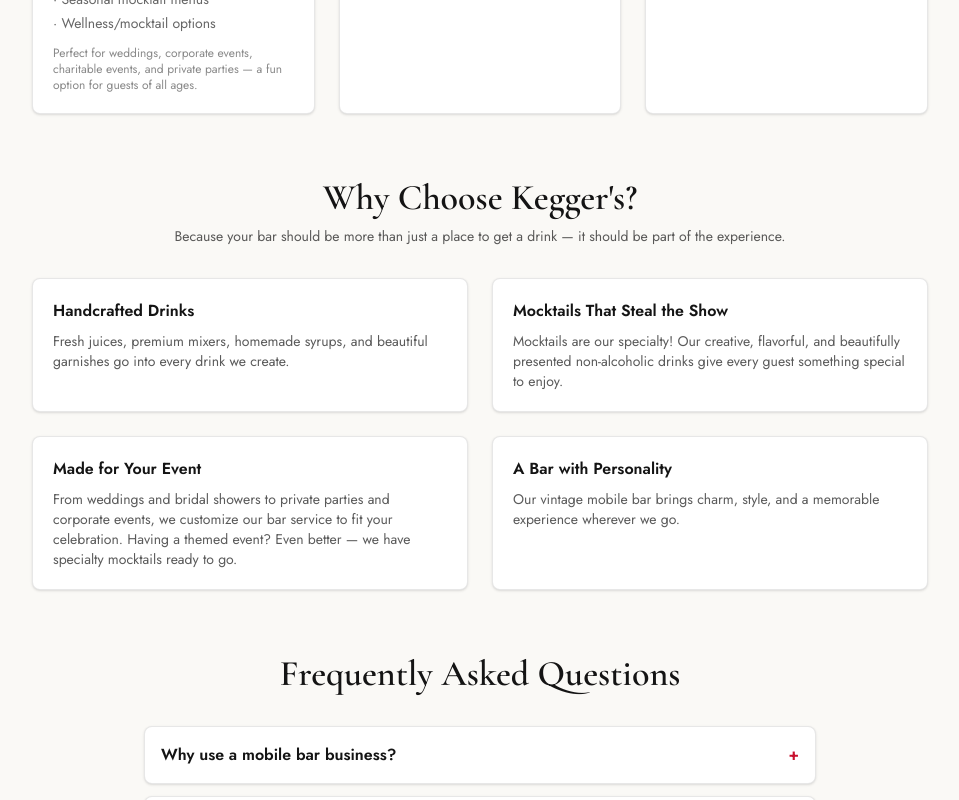
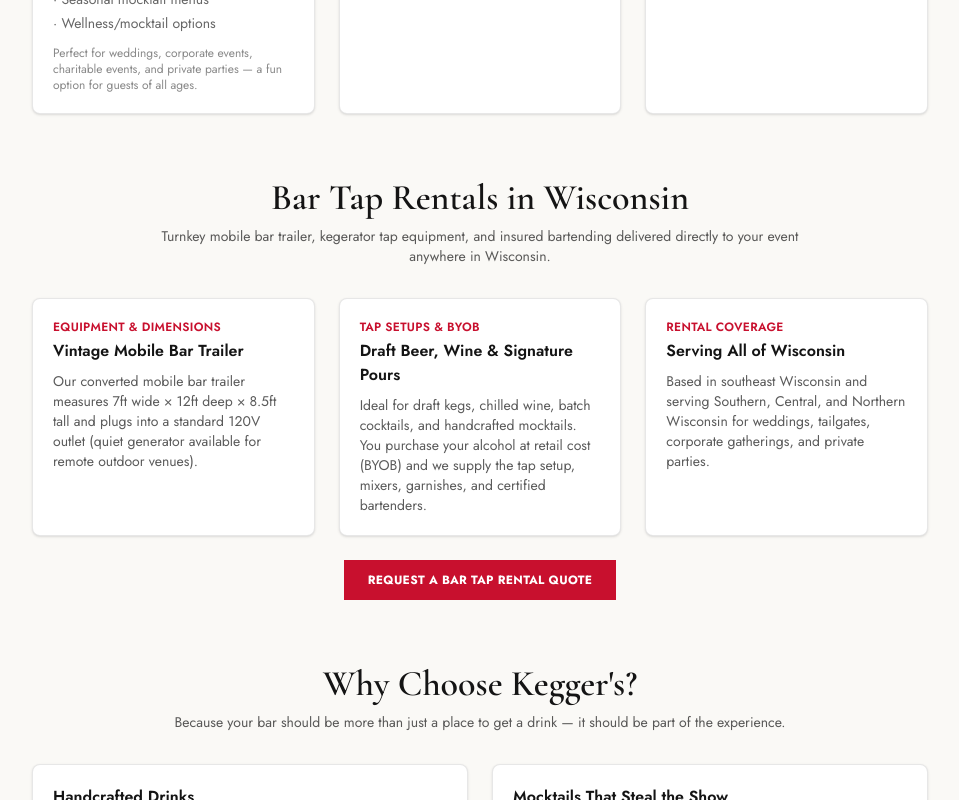
Before and after one commit to ZachAH/KeggersMobileBar, a React (Vite) app: page /what-we-offer in a window 1280 px wide. Shown: the part 643-1443 px from the top of the page, without its empty margins (160-1119 px from the left). Built offline with nearby package versions, Linux system fonts and the light colour scheme; no server answers.

Commit message:
Optimize SEO metadata and add Bar Tap Rentals in Wisconsin sections

```diff
--- a/src/hooks/useSEO.ts
+++ b/src/hooks/useSEO.ts
@@ -21,7 +21,7 @@
 
 export function useSEO({ title, description, noindex = false }: SEOOptions) {
   useEffect(() => {
-    const fullTitle = title === SITE_NAME ? title : `${title} | ${SITE_NAME}`
+    const fullTitle = title.startsWith(SITE_NAME) ? title : `${title} | ${SITE_NAME}`
     const canonicalUrl = `${SITE_URL}${window.location.pathname}`
 
     document.title = fullTitle
--- a/src/pages/Home.tsx
+++ b/src/pages/Home.tsx
@@ -24,9 +24,9 @@
 
 export function Home() {
   useSEO({
-    title: 'Keggers Mobile Bar',
+    title: 'Keggers Mobile Bar | Mobile Bartending & Tap Rentals in Wisconsin',
     description:
-      "Keggers Mobile Bar is a family-owned mobile bar service in Wisconsin, specializing in handcrafted mocktails alongside signature cocktails and beer & wine service for weddings, private parties, corporate events, and charitable events.",
+      'Serving southeast Wisconsin with mobile bar catering, kegerator tap rentals, and bartending for weddings & private events. Get a free quote.',
   })
   const { data: locations } = useLocations()
   const { upcoming: upcomingLocations } = splitLocationsByDate(locations)
@@ -131,6 +131,85 @@
         </Reveal>
       </div>
 
+      <div className="border-t border-noir/10 bg-white px-6 py-20 sm:py-24">
+        <div className="mx-auto max-w-5xl">
+          <Reveal>
+            <p className="text-center text-xs font-semibold tracking-[0.25em] text-crimson uppercase">
+              Mobile Bar Trailer &amp; Tap Service
+            </p>
+            <h2 className="font-serif mt-2 text-center text-3xl font-semibold sm:text-4xl">
+              Bar Tap Rentals in Wisconsin
+            </h2>
+            <p className="mx-auto mt-4 max-w-2xl text-center text-base text-noir/70">
+              Whether you're planning a wedding reception, backyard celebration, or corporate
+              gathering, Keggers Mobile Bar delivers a turnkey mobile bar trailer, kegerator tap
+              setup, and certified bartending service straight to your venue.
+            </p>
+          </Reveal>
+          <div className="mt-12 grid gap-6 sm:grid-cols-3">
+            <Reveal delay={50}>
+              <div className="h-full rounded-xl border border-noir/10 bg-paper p-6 shadow-sm">
+                <p className="text-xs font-semibold tracking-wide text-crimson uppercase">
+                  Equipment &amp; Trailer Specs
+                </p>
+                <h3 className="font-serif mt-1 text-2xl font-semibold">Vintage Mobile Bar</h3>
+                <p className="mt-3 text-sm text-noir/70">
+                  Our custom-outfitted 7ft &times; 12ft mobile bar trailer (8.5ft tall) features
+                  cold storage, commercial prep space, and runs on a standard 120V outlet — with a
+                  quiet generator available for off-grid outdoor venues.
+                </p>
+              </div>
+            </Reveal>
+            <Reveal delay={150}>
+              <div className="h-full rounded-xl border border-noir/10 bg-paper p-6 shadow-sm">
+                <p className="text-xs font-semibold tracking-wide text-crimson uppercase">
+                  Custom Tap &amp; Pour Setups
+                </p>
+                <h3 className="font-serif mt-1 text-2xl font-semibold">
+                  Kegs, Cocktails &amp; Mocktails
+                </h3>
+                <p className="mt-3 text-sm text-noir/70">
+                  Serve chilled draft beer, wine, batch cocktails, or our signature handcrafted
+                  mocktails. With Wisconsin-compliant BYOB service, you supply the kegs and spirits
+                  at retail cost while our insured bartenders handle the taps and pours.
+                </p>
+              </div>
+            </Reveal>
+            <Reveal delay={250}>
+              <div className="h-full rounded-xl border border-noir/10 bg-paper p-6 shadow-sm">
+                <p className="text-xs font-semibold tracking-wide text-crimson uppercase">
+                  Statewide Rental Coverage
+                </p>
+                <h3 className="font-serif mt-1 text-2xl font-semibold">
+                  Southeast, Southern &amp; Central WI
+                </h3>
+                <p className="mt-3 text-sm text-noir/70">
+                  Based in southeast Wisconsin, we travel throughout Southern, Central, and Northern
+                  Wisconsin — bringing full bar tap rentals, cups, ice, homemade syrups, and fresh
+                  garnishes right to your event.
+                </p>
+              </div>
+            </Reveal>
+          </div>
+          <Reveal delay={300}>
+            <div className="mt-10 flex flex-wrap justify-center gap-4">
+              <Link
+                to="/contact"
+                className="bg-crimson px-7 py-3.5 text-sm font-bold tracking-wide text-white uppercase transition-colors hover:bg-noir"
+              >
+                Get a Free Quote
+              </Link>
+              <Link
+                to="/what-we-offer"
+                className="border border-noir px-7 py-3.5 text-sm font-semibold tracking-wide uppercase transition-colors hover:bg-noir hover:text-white"
+              >
+                Explore Packages &amp; FAQ
+              </Link>
+            </div>
+          </Reveal>
+        </div>
+      </div>
+
       <div className="bg-noir px-6 py-20 text-white sm:py-28">
         <Reveal>
           <Testimonials />
--- a/src/pages/WhatWeOffer.tsx
+++ b/src/pages/WhatWeOffer.tsx
@@ -1,3 +1,4 @@
+import { Link } from 'react-router-dom'
 import { Breadcrumbs } from '../components/Breadcrumbs'
 import { SectionHeading } from '../components/SectionHeading'
 import { faq } from '../data/faq'
@@ -6,9 +7,9 @@
 
 export function WhatWeOffer() {
   useSEO({
-    title: 'What We Offer',
+    title: 'What We Offer — Mobile Bartending & Bar Tap Rentals in Wisconsin',
     description:
-      'Mocktail bar service, cocktail bar service, and beer & wine service for weddings, corporate events, and private parties throughout Wisconsin — plus frequently asked questions.',
+      'Explore mobile bartending, bar tap rentals, handcrafted mocktail bars, cocktail catering, and beer & wine service across Wisconsin. Get a free quote.',
   })
 
   return (
@@ -41,6 +42,56 @@
             {service.footer && <p className="mt-3 text-xs text-noir/50">{service.footer}</p>}
           </div>
         ))}
+      </div>
+
+      <h2 className="font-serif mt-16 text-center text-4xl font-semibold text-noir">
+        Bar Tap Rentals in Wisconsin
+      </h2>
+      <p className="mx-auto mt-2 max-w-2xl text-center text-sm text-noir/70">
+        Turnkey mobile bar trailer, kegerator tap equipment, and insured bartending delivered
+        directly to your event anywhere in Wisconsin.
+      </p>
+      <div className="mt-8 grid gap-6 sm:grid-cols-3">
+        <div className="rounded-lg border border-noir/10 bg-white p-5 shadow-sm">
+          <p className="text-xs font-semibold tracking-wide text-crimson uppercase">
+            Equipment &amp; Dimensions
+          </p>
+          <p className="mt-1 font-semibold text-noir">Vintage Mobile Bar Trailer</p>
+          <p className="mt-2 text-sm text-noir/70">
+            Our converted mobile bar trailer measures 7ft wide &times; 12ft deep &times; 8.5ft tall
+            and plugs into a standard 120V outlet (quiet generator available for remote outdoor
+            venues).
+          </p>
+        </div>
+        <div className="rounded-lg border border-noir/10 bg-white p-5 shadow-sm">
+          <p className="text-xs font-semibold tracking-wide text-crimson uppercase">
+            Tap Setups &amp; BYOB
+          </p>
+          <p className="mt-1 font-semibold text-noir">Draft Beer, Wine &amp; Signature Pours</p>
+          <p className="mt-2 text-sm text-noir/70">
+            Ideal for draft kegs, chilled wine, batch cocktails, and handcrafted mocktails. You
+            purchase your alcohol at retail cost (BYOB) and we supply the tap setup, mixers,
+            garnishes, and certified bartenders.
+          </p>
+        </div>
+        <div className="rounded-lg border border-noir/10 bg-white p-5 shadow-sm">
+          <p className="text-xs font-semibold tracking-wide text-crimson uppercase">
+            Rental Coverage
+          </p>
+          <p className="mt-1 font-semibold text-noir">Serving All of Wisconsin</p>
+          <p className="mt-2 text-sm text-noir/70">
+            Based in southeast Wisconsin and serving Southern, Central, and Northern Wisconsin for
+            weddings, tailgates, corporate gatherings, and private parties.
+          </p>
+        </div>
+      </div>
+      <div className="mt-6 text-center">
+        <Link
+          to="/contact"
+          className="inline-block bg-crimson px-6 py-3 text-xs font-bold tracking-wide text-white uppercase transition-colors hover:bg-noir"
+        >
+          Request a Bar Tap Rental Quote
+        </Link>
       </div>
 
       <h2 className="font-serif mt-16 text-center text-4xl font-semibold text-noir">
```
Also changed, not shown: index.html (+8 -7 lines), public/llms.txt.
